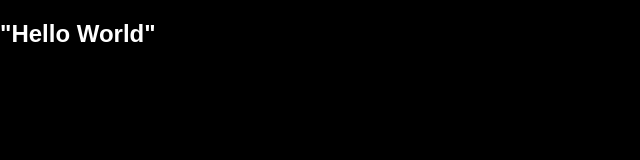
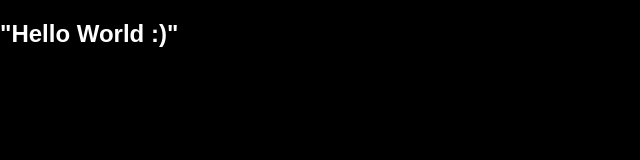
Before and after one commit to matsuarezutnfrba/Clase_git, a plain HTML site: page index.html in a window 1280 px wide. Shown: the full height of the page, 0-640 px from the left. Drawn offline with Linux system fonts and the light colour scheme.

Commit message:
Update index.html

```diff
--- a/index.html
+++ b/index.html
@@ -9,7 +9,7 @@
 </head>
 <body>
     <h1>
-        "Hello World"
+        "Hello World :)"
     </h1>
 </body>
 </html>
```
